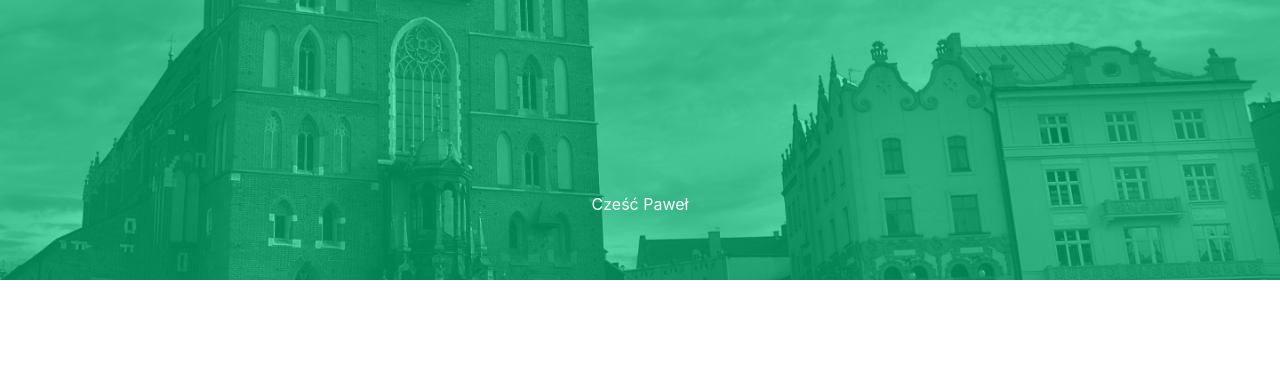
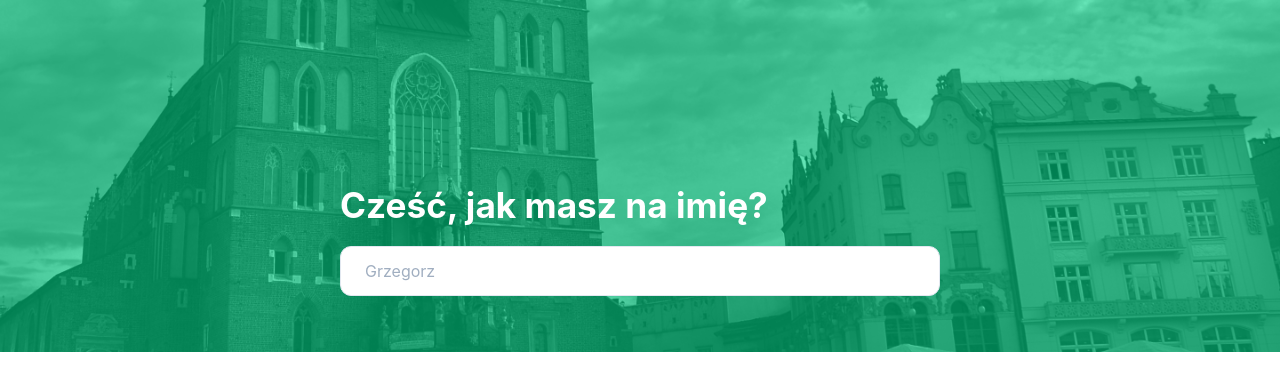
Before and after one commit to MaciejWiatr/smart-city-hackathon, a Next.js app: page / in a window 1280 px wide. Shown: the top 390 px of the page. Built offline with nearby package versions, Linux system fonts and the light colour scheme.

Commit message:
add header to index page

```diff
--- a/components/header.tsx
+++ b/components/header.tsx
@@ -5,7 +5,7 @@ export const Header = (props) => {
       width="100vw"
       height="35vh"
       color="white"
-      p="10rem 2rem 2rem 2rem"
+      p="15rem 2rem 7rem 2rem"
       bgColor="#00FFA3"
       overflow="hidden"
     >
@@ -14,7 +14,7 @@ export const Header = (props) => {
           position: 'absolute',
           width: '100%',
           height: '35vh',
-          padding: '10rem 2rem 2rem 2rem',
+          padding: '15rem 2rem 7rem 2rem',
           backgroundImage: 'url(bg1.png)',
           backgroundSize: 'cover',
           backgroundPosition: 'center',
--- a/pages/index.jsx
+++ b/pages/index.jsx
@@ -1,4 +1,5 @@
-import { Stack } from '@chakra-ui/layout'
+import { Input } from '@chakra-ui/input'
+import { Heading, Stack } from '@chakra-ui/layout'
 import Head from 'next/head'
 import Image from 'next/image'
 import { Header } from '../components/header.tsx'
@@ -7,7 +8,25 @@ export default function Home() {
   return (
     <Stack>
       <Header>
-        <h1>Cześć Paweł</h1>
+        <Heading
+          pb="3"
+          maxWidth="600"
+          width="60vw"
+          fontSize="2.2rem"
+          textAlign="left"
+        >
+          Cześć, jak masz na imię?
+        </Heading>
+        <Input
+          maxWidth="600"
+          width="60vw"
+          color="black"
+          variant="outline"
+          borderRadius="11"
+          p="6"
+          placeholder="Grzegorz"
+          bgColor="white"
+        ></Input>
       </Header>
     </Stack>
   )
--- a/styles/globals.css
+++ b/styles/globals.css
@@ -1,9 +1,9 @@
+@import url("https://fonts.googleapis.com/css2?family=Poppins:wght@400;500;600;700&display=swap");
 html,
 body {
   padding: 0;
   margin: 0;
-  font-family: -apple-system, BlinkMacSystemFont, Segoe UI, Roboto, Oxygen,
-    Ubuntu, Cantarell, Fira Sans, Droid Sans, Helvetica Neue, sans-serif;
+  font-family: Poppins, sans-serif;
 }
 
 a {
```
